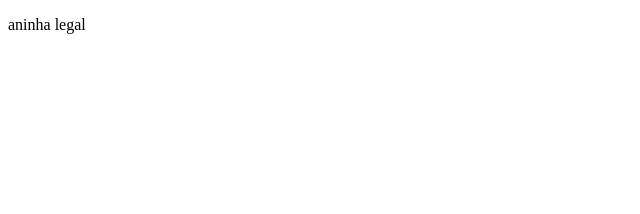
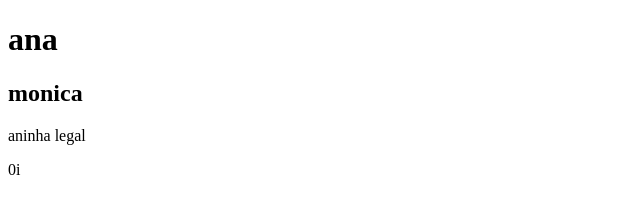
Before and after one commit to anasophiasilvagomes/meucegudoreposito, a plain HTML site: page index.html in a window 1280 px wide. Shown: the whole page, without its empty margins (0-640 px from the left). Drawn offline with Linux system fonts and the light colour scheme.

Commit message:
Update index.html

```diff
--- a/index.html
+++ b/index.html
@@ -6,6 +6,9 @@
     <title>ana batatinha</title>
 </head>
 <body>
+    <h1>ana</h1>
+    <h2>monica</h2>
     <p>aninha legal</p>
+    <p>0i</p>
 </body>
 </html>
```
